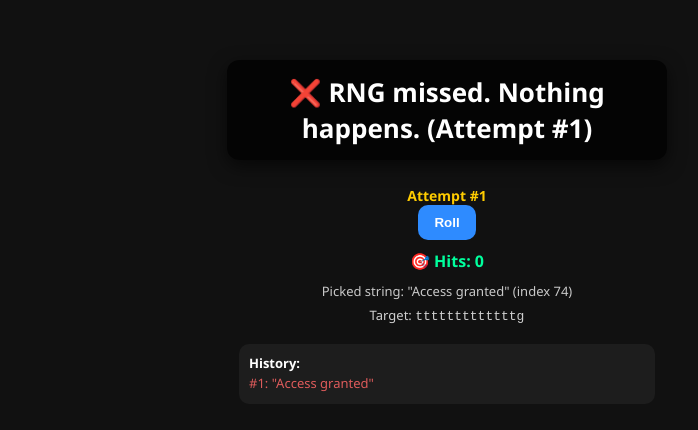
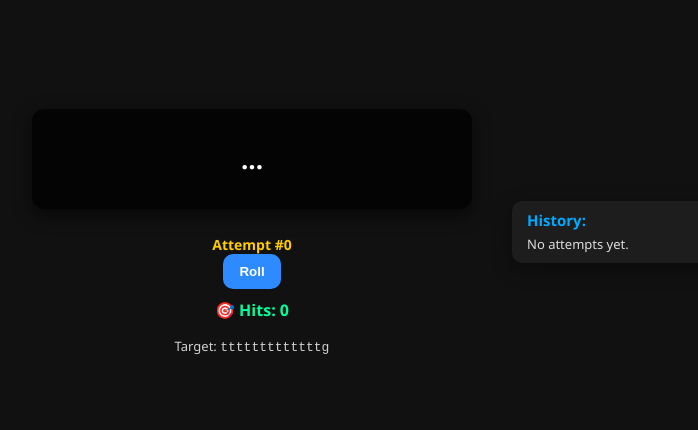
Before and after one commit to Criptism/RobloxScripts, a plain HTML site: page IMPORTANT/index.html in a window 1280 px wide. Shown: the part 168-598 px from the top of the page, without its empty margins (193-891 px from the left). Drawn offline with Linux system fonts and the light colour scheme.

Commit message:
Refactor RNG GUI layout and update title
Updated the layout and styling of the RNG GUI, including changes to the title, container structure, and history display.

```diff
--- a/IMPORTANT/index.html
+++ b/IMPORTANT/index.html
@@ -3,7 +3,7 @@
 <head>
   <meta charset="utf-8" />
   <meta name="viewport" content="width=device-width,initial-scale=1" />
-  <title>RNG GUI (100 Strings + Counter + History)</title>
+  <title>RNG GUI (100 Strings + Counter + Side History)</title>
   <style>
     html,body{
       height:100%;
@@ -16,13 +16,25 @@
       justify-content:center;
     }
 
-    .container{
-      text-align:center;
-      display:flex;
-      flex-direction:column;
-      align-items:center;
-      justify-content:center;
-      max-width: 800px;
+    .layout {
+      display: flex;
+      flex-direction: row;
+      align-items: center;
+      justify-content: center;
+      width: 100%;
+      height: 100%;
+      gap: 40px;
+      padding: 20px;
+      box-sizing: border-box;
+    }
+
+    .container {
+      text-align: center;
+      display: flex;
+      flex-direction: column;
+      align-items: center;
+      justify-content: center;
+      flex: none;
     }
 
     .label {
@@ -39,6 +51,7 @@
       box-shadow: 0 6px 18px rgba(0,0,0,0.6);
       user-select: none;
       padding: 10px 20px;
+      text-align: center;
     }
 
     .sub {
@@ -82,22 +95,30 @@
       font-weight: 600;
     }
 
+    /* --- SIDE HISTORY PANEL --- */
     .history {
-      margin-top: 20px;
       background: rgba(255,255,255,0.05);
       border-radius: 10px;
-      max-height: 250px;
-      width: 90%;
+      max-height: 400px;
+      width: 320px;
       overflow-y: auto;
-      padding: 10px;
+      padding: 10px 15px;
       text-align: left;
       font-size: 13px;
       line-height: 1.4em;
+      box-shadow: 0 6px 20px rgba(0,0,0,0.4);
+    }
+
+    .history strong {
+      display: block;
+      font-size: 15px;
+      margin-bottom: 6px;
+      color: #00aaff;
     }
 
     .history-entry {
       opacity: 0.85;
-      margin: 2px 0;
+      margin: 3px 0;
     }
 
     .hit {
@@ -111,6 +132,7 @@
   </style>
 </head>
 <body>
+  <div class="layout">
     <div class="container">
       <div id="label" class="label">...</div>
       <div id="attempt" class="attempt">Attempt #0</div>
@@ -118,9 +140,10 @@
       <div id="counter" class="counter">🎯 Hits: 0</div>
       <div id="picked" class="picked" aria-live="polite"></div>
       <div class="sub">Target: <code>tttttttttttttg</code></div>
+    </div>
 
     <div id="history" class="history">
-      <strong>History:</strong><br>
+      <strong>History:</strong>
       <span class="history-entry">No attempts yet.</span>
     </div>
   </div>
@@ -146,14 +169,7 @@
     ];
 
     const TARGET = "tttttttttttttg";
-
-    function randomIndex(max) {
-      if (window.crypto && window.crypto.getRandomValues) {
-        const arr = new Uint32Array(1);
-        window.crypto.getRandomValues(arr);
-        return arr[0] % max;
-      } else return Math.floor(Math.random() * max);
-    }
+    const MAX_HISTORY = 100;
 
     const labelEl = document.getElementById('label');
     const pickedEl = document.getElementById('picked');
@@ -166,9 +182,17 @@
     let attemptCount = 0;
     let historyLog = [];
 
+    function randomIndex(max) {
+      if (window.crypto && window.crypto.getRandomValues) {
+        const arr = new Uint32Array(1);
+        window.crypto.getRandomValues(arr);
+        return arr[0] % max;
+      } else return Math.floor(Math.random() * max);
+    }
+
     function updateHistoryDisplay() {
       if (historyLog.length === 0) {
-        historyEl.innerHTML = "<strong>History:</strong><br><span class='history-entry'>No attempts yet.</span>";
+        historyEl.innerHTML = "<strong>History:</strong><span class='history-entry'>No attempts yet.</span>";
         return;
       }
 
@@ -176,7 +200,7 @@
         const colorClass = entry.hit ? "hit" : "miss";
         return `<div class="history-entry ${colorClass}">#${entry.attempt}: "${entry.string}" ${entry.hit ? "🎯 HIT!" : ""}</div>`;
       }).join("");
-      historyEl.innerHTML = "<strong>History:</strong><br>" + entries;
+      historyEl.innerHTML = "<strong>History:</strong>" + entries;
       historyEl.scrollTop = historyEl.scrollHeight;
     }
 
@@ -189,22 +213,7 @@
       if (isHit) {
         labelEl.textContent = "🎯 RNG hit! The target string was picked!";
         hitCount++;
-        attemptCount = 0; // reset attempts
-        historyLog.push({ attempt: "HIT RESET", string: picked, hit: true });
+        historyLog.push({ attempt: attemptCount, string: picked, hit: true });
+        attemptCount = 0; // reset attempts after hit
       } else {
-        labelEl.textContent = `❌ RNG missed. Nothing happens. (Attempt #${attemptCount})`;
-        historyLog.push({ attempt: attemptCount, string: picked, hit: false });
-      }
-
-      pickedEl.textContent = 'Picked string: "' + picked + `" (index ${idx + 1})`;
-      counterEl.textContent = `🎯 Hits: ${hitCount}`;
-      attemptEl.textContent = `Attempt #${attemptCount}`;
-
-      updateHistoryDisplay();
-    }
-
-    rollBtn.addEventListener('click', rollOnce);
-    rollOnce();
-  </script>
-</body>
-</html>
+        labelEl.textContent = `❌ RNG missed. Nothing happens. (Attempt #${attemptCount
```
Lines whose indentation alone changed are shown as unchanged.
